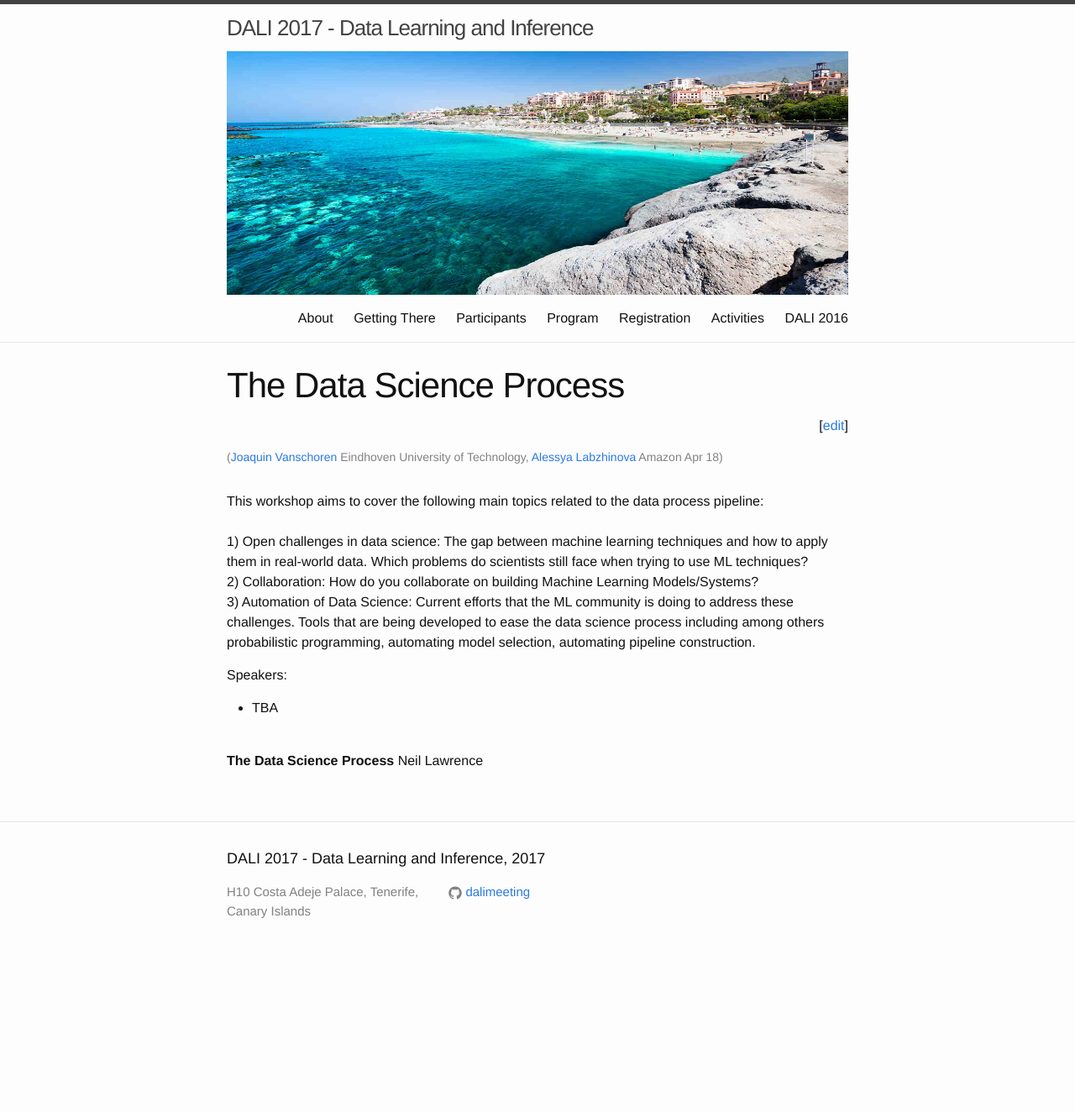
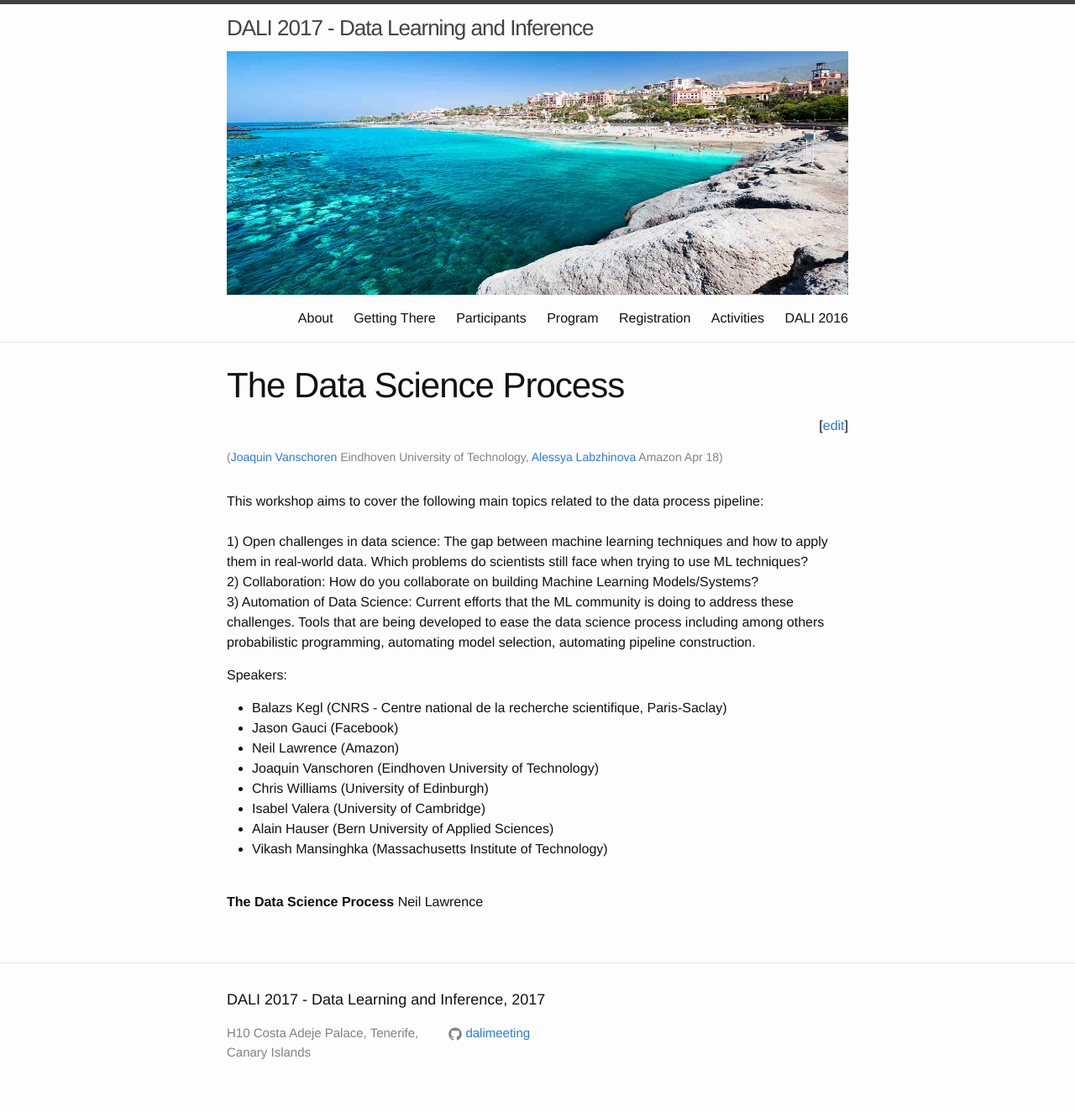
Before and after one commit to dalimeeting/dalimeeting.github.io, a Jekyll site: the page built from _posts/2017-04-18-the-data-science-process.md, in a window 1280 px wide. Shown: the whole page at 84% size. Built offline with Jekyll 4.4.1, drawn with Linux system fonts in a browser that asks for light colours; before the commit the page ends 1156 px from its top, so only the background shows below that.

Commit message:
Update 2017-04-18-the-data-science-process.md
adding list of speakers

```diff
--- a/_posts/2017-04-18-the-data-science-process.md
+++ b/_posts/2017-04-18-the-data-science-process.md
@@ -26,5 +26,12 @@ talks:
   end:
   abstract: In this talk we will focus on challenges in facilitating the data science pipeline. Drawing on experience from projects in computational biology, the developing world and Amazon I’ll propose different ideas for facilitating the data science process including analogies that help software engineers understand the challenges for data science and formalizations, such as data readiness levels, which allow management to reason about the obstacles in the process.
 speakers:
-- TBA
+- Balazs Kegl (CNRS - Centre national de la recherche scientifique, Paris-Saclay)
+- Jason Gauci (Facebook)
+- Neil Lawrence (Amazon)
+- Joaquin Vanschoren (Eindhoven University of Technology)
+- Chris Williams (University of Edinburgh)
+- Isabel Valera (University of Cambridge)
+- Alain Hauser (Bern University of Applied Sciences)
+- Vikash Mansinghka (Massachusetts Institute of Technology)
 ---
```
